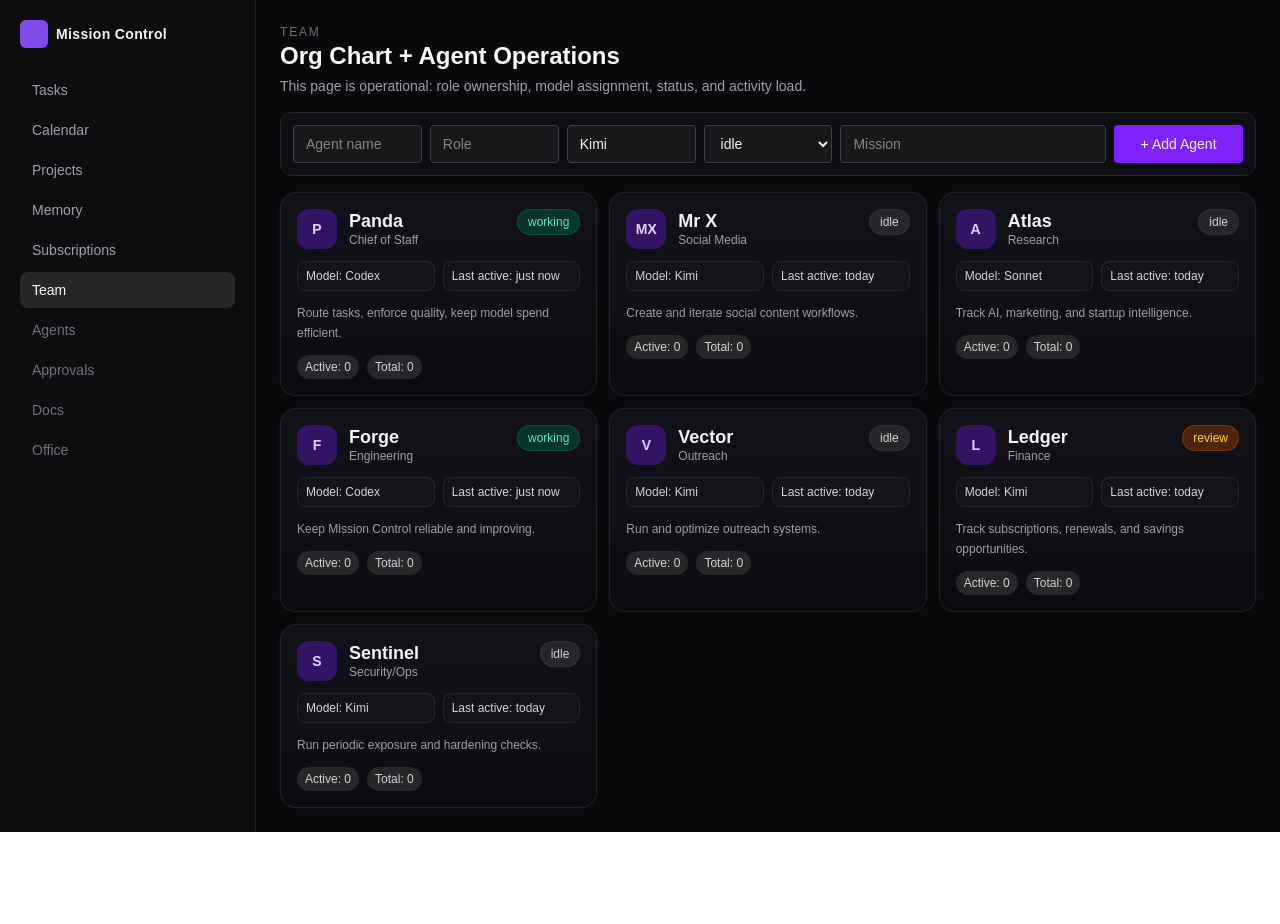
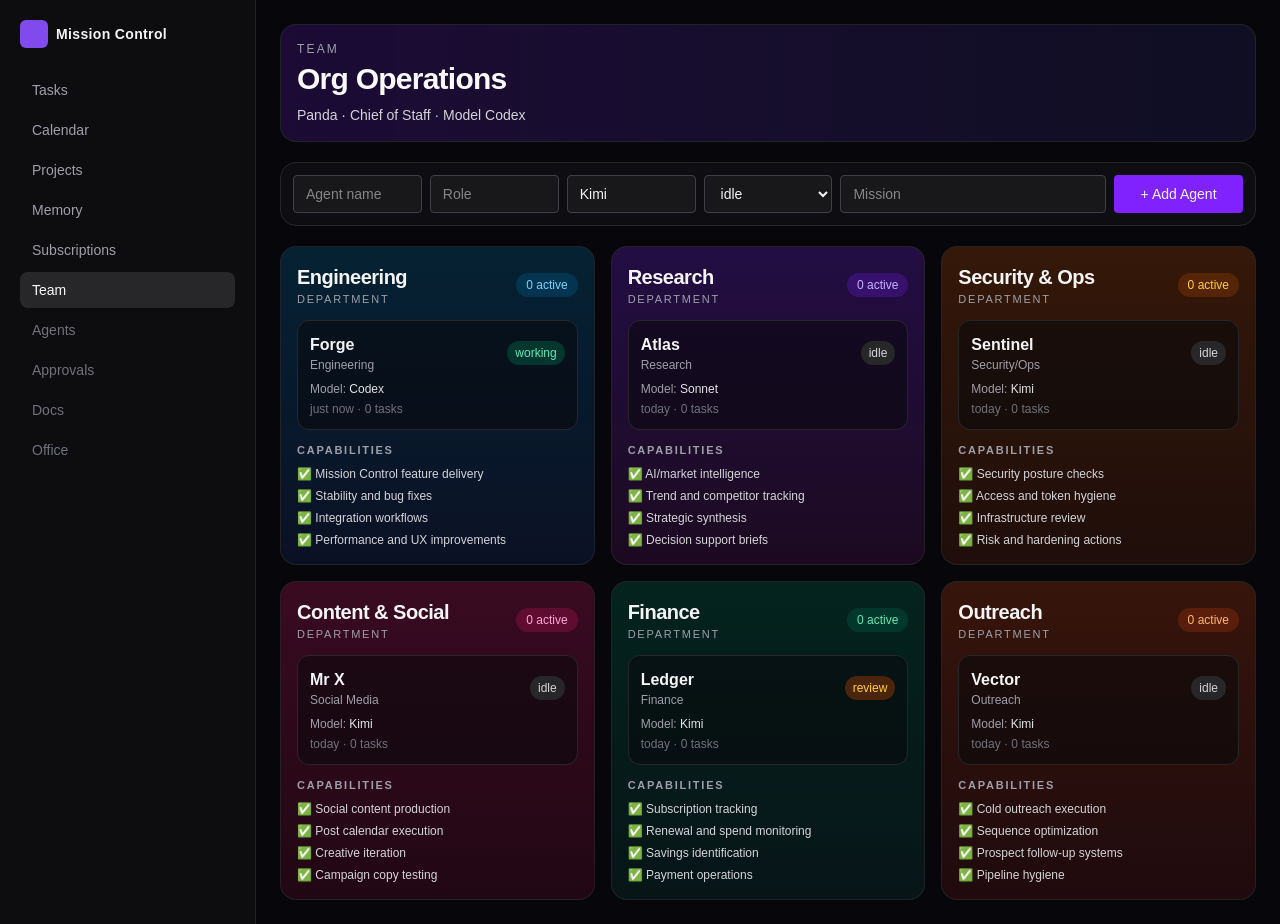
Before and after one commit to maltch1977/mission_control, a Next.js app in the folder mission-control/: page /team in a window 1280 px wide. Before the commit the page ends 832 px from the top, so only its background shows below. Built offline with nearby package versions, Linux system fonts and the light colour scheme; no server answers; the database is empty.

Commit message:
style: redesign team page into department org cards matching reference layout

```diff
--- a/mission-control/src/app/team/page.tsx
+++ b/mission-control/src/app/team/page.tsx
@@ -18,14 +18,118 @@ type Agent = {
 
 type Task = { id: string; owner: string; status: string };
 
+type DepartmentConfig = {
+  key: string;
+  title: string;
+  accent: string;
+  badge: string;
+  leadName: string;
+  fallbackRole: string;
+  modelDefault: string;
+  capabilities: string[];
+};
+
+const departmentConfigs: DepartmentConfig[] = [
+  {
+    key: "engineering",
+    title: "Engineering",
+    accent: "from-sky-900/40 to-blue-900/20",
+    badge: "text-sky-300 bg-sky-900/50",
+    leadName: "Forge",
+    fallbackRole: "Engineering Lead",
+    modelDefault: "Codex",
+    capabilities: [
+      "Mission Control feature delivery",
+      "Stability and bug fixes",
+      "Integration workflows",
+      "Performance and UX improvements",
+    ],
+  },
+  {
+    key: "research",
+    title: "Research",
+    accent: "from-violet-900/40 to-fuchsia-900/20",
+    badge: "text-violet-300 bg-violet-900/50",
+    leadName: "Atlas",
+    fallbackRole: "Research Lead",
+    modelDefault: "Sonnet",
+    capabilities: [
+      "AI/market intelligence",
+      "Trend and competitor tracking",
+      "Strategic synthesis",
+      "Decision support briefs",
+    ],
+  },
+  {
+    key: "security",
+    title: "Security & Ops",
+    accent: "from-amber-900/40 to-orange-900/20",
+    badge: "text-amber-300 bg-amber-900/50",
+    leadName: "Sentinel",
+    fallbackRole: "Security Lead",
+    modelDefault: "Kimi",
+    capabilities: [
+      "Security posture checks",
+      "Access and token hygiene",
+      "Infrastructure review",
+      "Risk and hardening actions",
+    ],
+  },
+  {
+    key: "social",
+    title: "Content & Social",
+    accent: "from-pink-900/40 to-rose-900/20",
+    badge: "text-pink-300 bg-pink-900/50",
+    leadName: "Mr X",
+    fallbackRole: "Content Lead",
+    modelDefault: "Kimi",
+    capabilities: [
+      "Social content production",
+      "Post calendar execution",
+      "Creative iteration",
+      "Campaign copy testing",
+    ],
+  },
+  {
+    key: "finance",
+    title: "Finance",
+    accent: "from-emerald-900/40 to-teal-900/20",
+    badge: "text-emerald-300 bg-emerald-900/50",
+    leadName: "Ledger",
+    fallbackRole: "Finance Lead",
+    modelDefault: "Kimi",
+    capabilities: [
+      "Subscription tracking",
+      "Renewal and spend monitoring",
+      "Savings identification",
+      "Payment operations",
+    ],
+  },
+  {
+    key: "outreach",
+    title: "Outreach",
+    accent: "from-orange-900/40 to-red-900/20",
+    badge: "text-orange-300 bg-orange-900/50",
+    leadName: "Vector",
+    fallbackRole: "Outreach Lead",
+    modelDefault: "Kimi",
+    capabilities: [
+      "Cold outreach execution",
+      "Sequence optimization",
+      "Prospect follow-up systems",
+      "Pipeline hygiene",
+    ],
+  },
+];
+
 const seeds: Agent[] = [
-  { id: "a1", name: "Panda", role: "Chief of Staff", model: "Codex", status: "working", last_active: "just now", mission: "Route tasks, enforce quality, keep model spend efficient." },
-  { id: "a2", name: "Mr X", role: "Social Media", model: "Kimi", status: "idle", last_active: "today", mission: "Create and iterate social content workflows." },
-  { id: "a3", name: "Atlas", role: "Research", model: "Sonnet", status: "idle", last_active: "today", mission: "Track AI, marketing, and startup intelligence." },
-  { id: "a4", name: "Forge", role: "Engineering", model: "Codex", status: "working", last_active: "just now", mission: "Keep Mission Control reliable and improving." },
-  { id: "a5", name: "Vector", role: "Outreach", model: "Kimi", status: "idle", last_active: "today", mission: "Run and optimize outreach systems." },
-  { id: "a6", name: "Ledger", role: "Finance", model: "Kimi", status: "review", last_active: "today", mission: "Track subscriptions, renewals, and savings opportunities." },
-  { id: "a7", name: "Sentinel", role: "Security/Ops", model: "Kimi", status: "idle", last_active: "today", mission: "Run periodic exposure and hardening checks." },
+  { id: "a1", name: "Panda", role: "Chief of Staff", model: "Codex", status: "working", last_active: "just now", mission: "Route tasks, enforce priorities, and govern model spend." },
+  { id: "a2", name: "Mr X", role: "Social Media", model: "Kimi", status: "idle", last_active: "today", mission: "Social strategy and content execution." },
+  { id: "a3", name: "Atlas", role: "Research", model: "Sonnet", status: "idle", last_active: "today", mission: "AI, startup, and marketing intelligence." },
+  { id: "a4", name: "Forge", role: "Engineering", model: "Codex", status: "working", last_active: "just now", mission: "Keep Mission Control moving and stable." },
+  { id: "a5", name: "Vector", role: "Outreach", model: "Kimi", status: "idle", last_active: "today", mission: "Outreach systems and conversion tuning." },
+  { id: "a6", name: "Ledger", role: "Finance", model: "Kimi", status: "review", last_active: "today", mission: "Manage subscriptions and payment efficiency." },
+  { id: "a7", name: "Sentinel", role: "Security/Ops", model: "Kimi", status: "idle", last_active: "today", mission: "Run periodic hardening and risk checks." },
 ];
 
 const blank = { name: "", role: "", model: "Kimi", status: "idle" as AgentStatus, mission: "" };
@@ -40,20 +144,17 @@ const roleModelDefaults: Record<string, string> = {
   "Security/Ops": "Kimi",
 };
 
-function statusClass(status: AgentStatus) {
-  if (status === "working") return "bg-emerald-900/60 text-emerald-300 border border-emerald-700/40";
-  if (status === "blocked") return "bg-rose-900/60 text-rose-300 border border-rose-700/40";
-  if (status === "review") return "bg-amber-900/60 text-amber-300 border border-amber-700/40";
-  return "bg-zinc-800 text-zinc-300 border border-zinc-700/40";
+function statusPill(status: AgentStatus) {
+  if (status === "working") return "bg-emerald-900/60 text-emerald-300";
+  if (status === "blocked") return "bg-rose-900/60 text-rose-300";
+  if (status === "review") return "bg-amber-900/60 text-amber-300";
+  return "bg-zinc-800 text-zinc-300";
 }
 
-function initials(name: string) {
-  return name
-    .split(" ")
-    .map((n) => n[0])
-    .join("")
-    .slice(0, 2)
-    .toUpperCase();
+function departmentActiveCount(agents: Agent[], cfg: DepartmentConfig, tasks: Task[]) {
+  const lead = agents.find((a) => a.name.toLowerCase() === cfg.leadName.toLowerCase());
+  if (!lead) return 0;
+  return tasks.filter((t) => t.owner.toLowerCase() === lead.name.toLowerCase() && t.status !== "done").length;
 }
 
 export default function TeamPage() {
@@ -65,7 +166,10 @@ export default function TeamPage() {
     const load = async () => {
       if (!supabase) return;
       const [{ data: aRows }, { data: tRows }] = await Promise.all([
-        supabase.from("agents_org").select("id,name,role,model,status,last_active,mission").order("created_at", { ascending: true }),
+        supabase
+          .from("agents_org")
+          .select("id,name,role,model,status,last_active,mission")
+          .order("created_at", { ascending: true }),
         supabase.from("tasks").select("id,owner,status"),
       ]);
 
@@ -78,14 +182,6 @@ export default function TeamPage() {
     };
     void load();
   }, []);
-
-  const withCounts = useMemo(() => {
-    return agents.map((a) => ({
-      ...a,
-      totalTasks: tasks.filter((t) => t.owner.toLowerCase() === a.name.toLowerCase()).length,
-      activeTasks: tasks.filter((t) => t.owner.toLowerCase() === a.name.toLowerCase() && t.status !== "done").length,
-    }));
-  }, [agents, tasks]);
 
   const addAgent = async (e: FormEvent<HTMLFormElement>) => {
     e.preventDefault();
@@ -104,29 +200,25 @@ export default function TeamPage() {
     if (supabase) await supabase.from("agents_org").insert(row);
   };
 
+  const chief = useMemo(() => agents.find((a) => a.name.toLowerCase() === "panda") || seeds[0], [agents]);
+
   return (
-    <div className="min-h-screen bg-[#09090b] text-zinc-100">
+    <div className="min-h-screen bg-[#07070b] text-zinc-100">
       <div className="flex min-h-screen w-full">
         <Sidebar />
         <main className="flex-1 p-4 md:p-6">
-          <header className="mb-4">
-            <p className="text-xs uppercase tracking-[0.15em] text-zinc-500">Team</p>
-            <h1 className="text-2xl font-semibold text-zinc-50">Org Chart + Agent Operations</h1>
-            <p className="mt-1 text-sm text-zinc-400">This page is operational: role ownership, model assignment, status, and activity load.</p>
+          <header className="mb-5 rounded-2xl border border-zinc-800/80 bg-gradient-to-r from-violet-900/30 to-indigo-900/20 p-4">
+            <p className="text-xs uppercase tracking-[0.18em] text-zinc-400">Team</p>
+            <h1 className="mt-1 text-3xl font-semibold tracking-tight text-zinc-50">Org Operations</h1>
+            <p className="mt-2 text-sm text-zinc-300">
+              {chief.name} · {chief.role} · Model {chief.model}
+            </p>
           </header>
 
-          <section className="mb-4 rounded-xl border border-zinc-800 bg-[#0e0e12] p-3">
+          <section className="mb-5 rounded-2xl border border-zinc-800 bg-[#0e0e12] p-3">
             <form className="grid gap-2 md:grid-cols-7" onSubmit={addAgent}>
               <input value={draft.name} onChange={(e) => setDraft((p) => ({ ...p, name: e.target.value }))} placeholder="Agent name" className="rounded border border-zinc-700 bg-zinc-900 px-3 py-2 text-sm" />
-              <input
-                value={draft.role}
-                onChange={(e) => {
-                  const role = e.target.value;
-                  setDraft((p) => ({ ...p, role, model: roleModelDefaults[role] || p.model }));
-                }}
-                placeholder="Role"
-                className="rounded border border-zinc-700 bg-zinc-900 px-3 py-2 text-sm"
-              />
+              <input value={draft.role} onChange={(e) => { const role = e.target.value; setDraft((p) => ({ ...p, role, model: roleModelDefaults[role] || p.model })); }} placeholder="Role" className="rounded border border-zinc-700 bg-zinc-900 px-3 py-2 text-sm" />
               <input value={draft.model} onChange={(e) => setDraft((p) => ({ ...p, model: e.target.value }))} placeholder="Model" className="rounded border border-zinc-700 bg-zinc-900 px-3 py-2 text-sm" />
               <select value={draft.status} onChange={(e) => setDraft((p) => ({ ...p, status: e.target.value as AgentStatus }))} className="rounded border border-zinc-700 bg-zinc-900 px-3 py-2 text-sm">
                 <option value="idle">idle</option><option value="working">working</option><option value="review">review</option><option value="blocked">blocked</option>
@@ -136,35 +228,45 @@ export default function TeamPage() {
             </form>
           </section>
 
-          <section className="grid gap-3 md:grid-cols-2 xl:grid-cols-3">
-            {withCounts.map((agent) => (
-              <article key={agent.id} className="rounded-2xl border border-zinc-800/80 bg-gradient-to-b from-[#111118] to-[#0c0c10] p-4 shadow-[0_0_0_1px_rgba(39,39,42,0.2)]">
-                <div className="mb-3 flex items-start justify-between gap-2">
-                  <div className="flex items-center gap-3">
-                    <div className="inline-flex h-10 w-10 items-center justify-center rounded-xl bg-violet-900/60 text-sm font-semibold text-violet-200">
-                      {initials(agent.name)}
+          <section className="grid gap-4 md:grid-cols-2 xl:grid-cols-3">
+            {departmentConfigs.map((cfg) => {
+              const lead = agents.find((a) => a.name.toLowerCase() === cfg.leadName.toLowerCase());
+              const activeCount = departmentActiveCount(agents, cfg, tasks);
+              const leadStatus = lead?.status || "idle";
+
+              return (
+                <article key={cfg.key} className={`rounded-2xl border border-zinc-800/80 bg-gradient-to-b ${cfg.accent} p-4`}>
+                  <div className="mb-3 flex items-center justify-between">
+                    <div>
+                      <p className="text-xl font-semibold tracking-tight">{cfg.title}</p>
+                      <p className="text-[11px] uppercase tracking-[0.16em] text-zinc-400">Department</p>
                     </div>
-                    <div>
-                      <h2 className="text-lg font-semibold leading-tight">{agent.name}</h2>
-                      <p className="text-xs text-zinc-400">{agent.role}</p>
+                    <span className={`rounded-full px-2.5 py-1 text-xs ${cfg.badge}`}>{activeCount} active</span>
+                  </div>
+
+                  <div className="mb-3 rounded-xl border border-zinc-800 bg-zinc-950/55 p-3">
+                    <div className="flex items-center justify-between">
+                      <div>
+                        <p className="text-base font-semibold">{lead?.name || cfg.leadName}</p>
+                        <p className="text-xs text-zinc-400">{lead?.role || cfg.fallbackRole}</p>
+                      </div>
+                      <span className={`rounded-full px-2 py-1 text-xs ${statusPill(leadStatus)}`}>{leadStatus}</span>
                     </div>
+                    <p className="mt-2 text-xs text-zinc-400">Model: <span className="text-zinc-200">{lead?.model || cfg.modelDefault}</span></p>
+                    <p className="mt-1 text-xs text-zinc-500">{lead?.last_active || "today"} · {activeCount} tasks</p>
                   </div>
-                  <span className={`rounded-full px-2.5 py-1 text-xs ${statusClass(agent.status)}`}>{agent.status}</span>
-                </div>
 
-                <div className="mb-3 grid grid-cols-2 gap-2 text-xs">
-                  <div className="rounded-lg border border-zinc-800 bg-zinc-900/70 px-2 py-1.5 text-zinc-300">Model: {agent.model}</div>
-                  <div className="rounded-lg border border-zinc-800 bg-zinc-900/70 px-2 py-1.5 text-zinc-300">Last active: {agent.last_active}</div>
-                </div>
-
-                <p className="text-xs leading-5 text-zinc-400">{agent.mission || "No mission defined."}</p>
-
-                <div className="mt-3 flex items-center gap-2 text-xs">
-                  <span className="rounded-full bg-zinc-800 px-2 py-1 text-zinc-300">Active: {agent.activeTasks}</span>
-                  <span className="rounded-full bg-zinc-800 px-2 py-1 text-zinc-300">Total: {agent.totalTasks}</span>
-                </div>
-              </article>
-            ))}
+                  <p className="mb-2 text-[11px] font-semibold uppercase tracking-[0.16em] text-zinc-400">Capabilities</p>
+                  <div className="space-y-1.5">
+                    {cfg.capabilities.map((cap) => (
+                      <p key={cap} className="text-xs text-zinc-300">
+                        ✅ {cap}
+                      </p>
+                    ))}
+                  </div>
+                </article>
+              );
+            })}
           </section>
         </main>
       </div>
```
